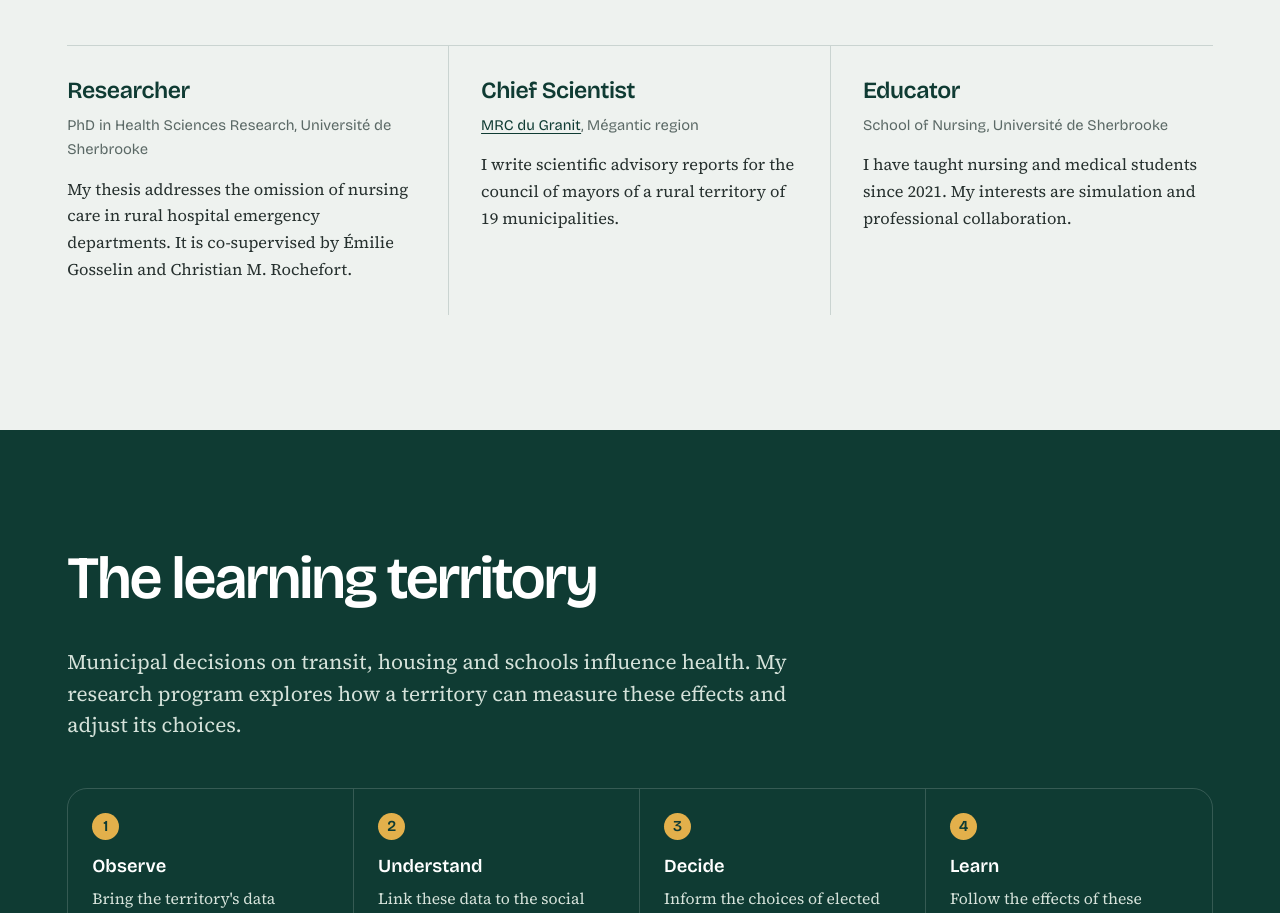
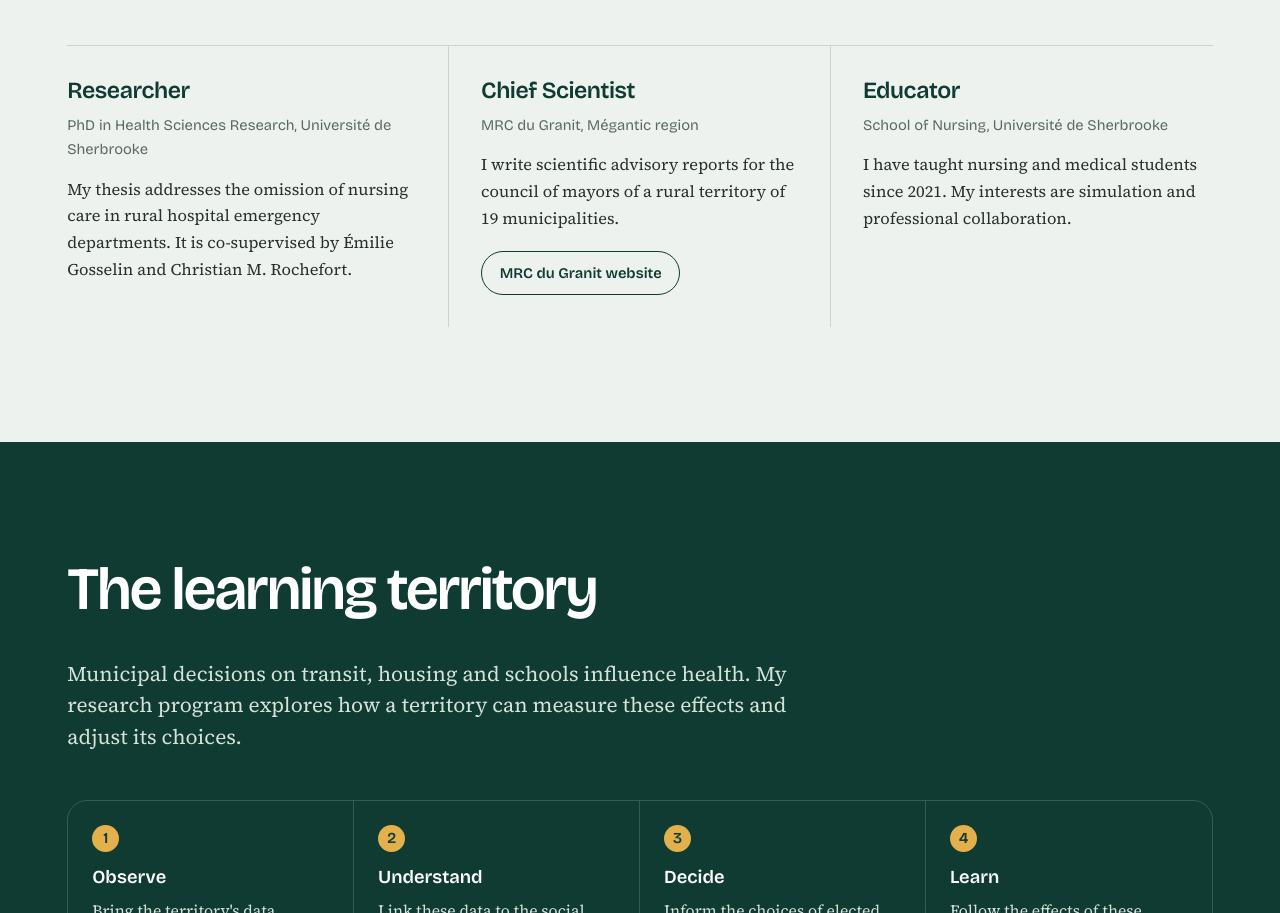
Before and after one commit to JosianeP/JosianeP.github.io, a plain HTML site: page index.html in a window 1280 px wide. Shown: the part 1126-2039 px from the top of the page. Drawn offline with nearby package versions, Linux system fonts and the light colour scheme.

Commit message:
Bouton vers le site web de la MRC du Granit sous le rôle de scientifique en chef
Co-Authored-By: Claude Fable 5.2 <noreply@anthropic.com>
Claude-Session: https://claude.ai/code/session_012RxL9ZULhEmdqUMDeBGd4z

```diff
--- a/index.html
+++ b/index.html
@@ -88,10 +88,11 @@
       </div>
       <div>
         <h3 lang="fr">Scientifique en chef</h3><h3 lang="en">Chief Scientist</h3>
-        <p class="lieu" lang="fr"><a href="https://www.mrcgranit.qc.ca/" rel="noopener">MRC du Granit</a>, région de Mégantic</p>
-        <p class="lieu" lang="en"><a href="https://www.mrcgranit.qc.ca/" rel="noopener">MRC du Granit</a>, Mégantic region</p>
+        <p class="lieu" lang="fr">MRC du Granit, région de Mégantic</p>
+        <p class="lieu" lang="en">MRC du Granit, Mégantic region</p>
         <p lang="fr">Je rédige des avis scientifiques pour le conseil des maires d'un territoire rural de 19 municipalités.</p>
         <p lang="en">I write scientific advisory reports for the council of mayors of a rural territory of 19 municipalities.</p>
+        <a class="bouton clair" href="https://www.mrcgranit.qc.ca/" rel="noopener"><span lang="fr">Site web de la MRC du Granit</span><span lang="en">MRC du Granit website</span></a>
       </div>
       <div>
         <h3 lang="fr">Enseignante</h3><h3 lang="en">Educator</h3>
--- a/styles.css
+++ b/styles.css
@@ -88,6 +88,7 @@ h1 span{display:block}
 .roles>div:last-child{border-right:0;padding-right:0}
 .roles h3{font-size:1.45rem;margin-bottom:.6rem}
 .roles p{font-size:1.02rem;margin:0;color:var(--granit)}
+.roles .bouton{margin-top:1.2rem;font-size:.92rem;padding:.55rem 1.1rem}
 .roles .lieu{font-family:var(--sans);font-size:.92rem;color:var(--ardoise);margin-bottom:.9rem}
 @media (max-width:52rem){
   .roles{grid-template-columns:1fr}
```
